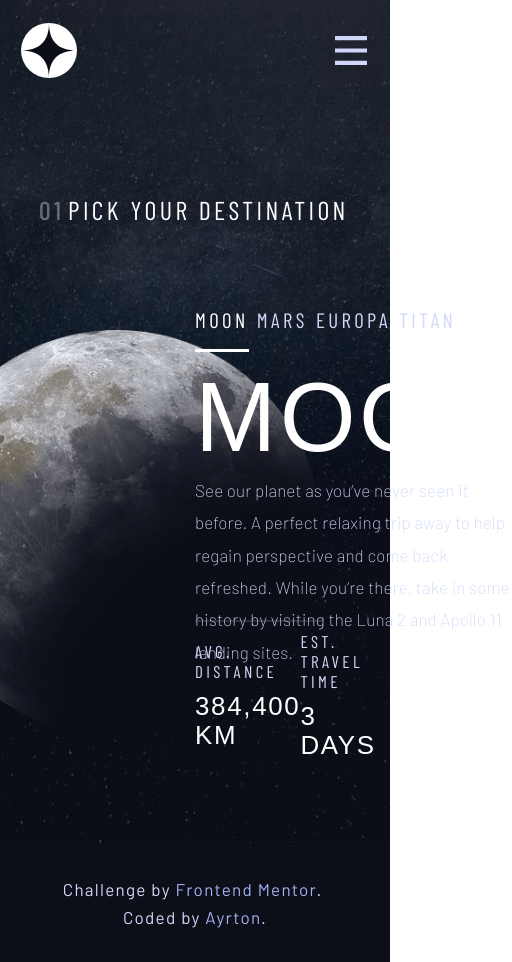
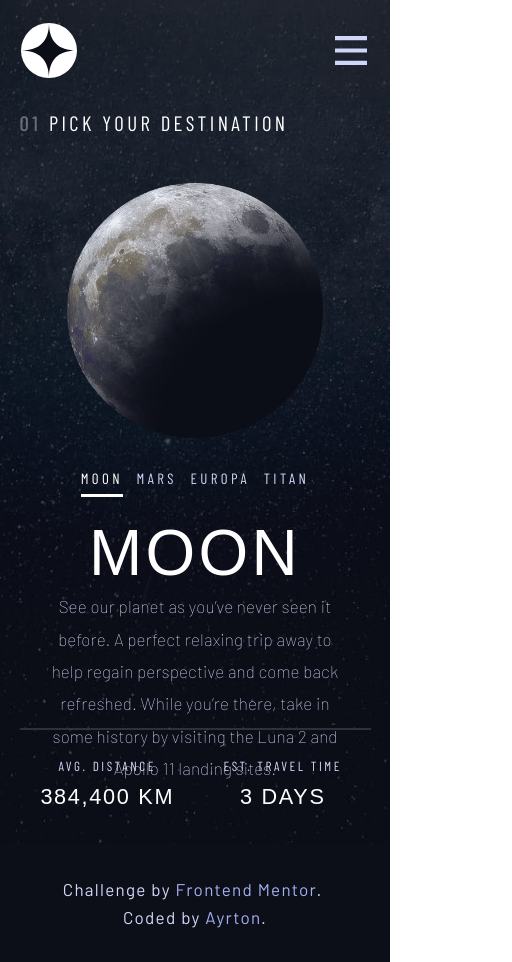
Before and after one commit to ayrtton/space-tourism-website, a React (Vite) app: page /destination in a window 390 px wide. Shown: the whole page, 512 px wide, since content can reach past the window. Built offline with nearby package versions, Linux system fonts and the light colour scheme; a web font is replaced by a local one.

Commit message:
Build the tablets destination page

```diff
--- a/src/assets/css/main.css
+++ b/src/assets/css/main.css
@@ -242,7 +242,7 @@
   font-family: "Bellefair", sans-serif;
   text-transform: uppercase;
   color: hsl(0, 0%, 100%);
-  font-size: clamp(3rem, 11vh + 0.3rem, 12rem);
+  font-size: clamp(3rem, 10vh + 0.3rem, 11rem);
   letter-spacing: 0.4vh;
   font-weight: 400;
 }
@@ -255,7 +255,7 @@
   color: hsl(231, 77%, 90%);
 }
 .destination__line {
-  border: 0.2vh solid hsl(0, 0%, 59%);
+  border: 0.1vh solid hsl(0, 0%, 59%);
   opacity: 0.25;
   width: 100%;
 }
@@ -290,6 +290,69 @@
   letter-spacing: 0.2vh;
 }
 
+@media (max-width: 900px) {
+  .destination__content {
+    height: 87%;
+    width: 90%;
+    bottom: 0;
+  }
+  .destination__title {
+    font-size: calc(1.9vh + 0.3rem);
+    font-weight: 100;
+  }
+  .destination__title-number {
+    margin-right: 2vw;
+  }
+  .destination__info {
+    height: 92%;
+    flex-direction: column;
+    gap: 2vh;
+  }
+  .destination__illustration {
+    height: 42%;
+    margin: auto;
+  }
+  .destination__illustration-image {
+    height: 90%;
+  }
+  .destination__explanation {
+    width: 100%;
+    padding-right: 0;
+    padding-bottom: 3vh;
+  }
+  .destination__menu {
+    height: 8%;
+    width: 100%;
+    justify-content: center;
+    font-size: calc(1.2vh + 0.3rem);
+    gap: 3.5vw;
+  }
+  .destination__text {
+    height: 55%;
+    text-align: center;
+    padding: 0 7vw;
+  }
+  .destination__text-name {
+    font-size: calc(7vh + 0.3rem);
+  }
+  .destination__text-description {
+    font-weight: 100;
+  }
+  .destination__statistics {
+    height: 20%;
+  }
+  .destination__statistics-info {
+    align-items: center;
+  }
+  .destination__statistics-title {
+    font-size: calc(1vh + 0.3rem);
+    letter-spacing: 0.3vh;
+  }
+  .destination__statistics-data {
+    font-size: calc(2vh + 0.3rem);
+    letter-spacing: 0.2vh;
+  }
+}
 .nav {
   display: flex;
   height: 12vh;
@@ -376,11 +439,12 @@
   .nav .menu {
     width: 80%;
   }
-  .nav .menu .active .menu__item-number {
-    display: none;
+  .nav .menu__item-link {
+    gap: 1.5vw;
+    font-weight: 100;
   }
-  .nav .menu li:nth-child(2) {
-    display: none;
+  .nav .menu__item-number {
+    font-weight: 400;
   }
 }
 @media (max-width: 700px) {
@@ -402,7 +466,7 @@
   }
   .nav .icon__open {
     height: 28%;
-    z-index: 1;
+    z-index: 2;
   }
   .nav .menu {
     position: absolute;
@@ -417,10 +481,14 @@
     flex-direction: column;
     padding: 35% 0 0 9%;
     gap: 4vh;
+    z-index: 1;
   }
   .nav .menu__item {
     height: auto;
     width: 100%;
+  }
+  .nav .menu__item:nth-child(2) {
+    display: none;
   }
   .nav .menu__item-link {
     font-size: 1.1rem;
--- a/src/assets/sass/pages/_destination.scss
+++ b/src/assets/sass/pages/_destination.scss
@@ -76,7 +76,7 @@
             font-family: 'Bellefair', sans-serif;
             text-transform: uppercase;
             color: $white;
-            font-size: clamp(3rem, calc(11vh + .3rem), 12rem);
+            font-size: clamp(3rem, calc(10vh + .3rem), 11rem);
             letter-spacing: .4vh;
             font-weight: 400;
         }
@@ -92,7 +92,7 @@
     }
 
     &__line {
-        border: .2vh solid $gray;
+        border: .1vh solid $gray;
         opacity: .25;
         width: 100%;
     }
@@ -121,3 +121,83 @@
         }
     }
 }
+
+@media (max-width: 900px) {
+    .destination {
+        &__content {
+            height: 87%;
+            width: 90%;
+            bottom: 0;
+        }
+
+        &__title {
+            font-size: calc(1.9vh + .3rem);
+            font-weight: 100;
+
+            &-number {
+                margin-right: 2vw;
+            }
+        }
+
+        &__info {
+            height: 92%;
+            flex-direction: column;
+            gap: 2vh;
+        }
+
+        &__illustration {
+            height: 42%;
+            margin: auto;
+
+            &-image {
+                height: 90%;
+            }
+        }
+
+        &__explanation {
+            width: 100%;
+            padding-right: 0;
+            padding-bottom: 3vh;
+        }
+
+        &__menu {
+            height: 8%;
+            width: 100%;
+            justify-content: center;
+            font-size: calc(1.2vh + .3rem);
+            gap: 3.5vw;
+        }
+
+        &__text {
+            height: 55%;
+            text-align: center;
+            padding: 0 7vw;
+
+            &-name {
+                font-size: calc(7vh + .3rem);
+            }
+
+            &-description {
+                font-weight: 100;
+            }
+        }
+
+        &__statistics {
+            height: 20%;
+
+            &-info {
+                align-items: center;
+            }
+
+            &-title {
+                font-size: calc(1vh + .3rem);
+                letter-spacing: .3vh;
+            }
+
+            &-data {
+                font-size: calc(2vh + .3rem);
+                letter-spacing: .2vh;
+            }
+        }
+    }
+}
```
Also changed, not shown: src/assets/sass/components/_nav.scss (+14 -6 lines), 1 other file (tests, documents, lock files or other folders).
